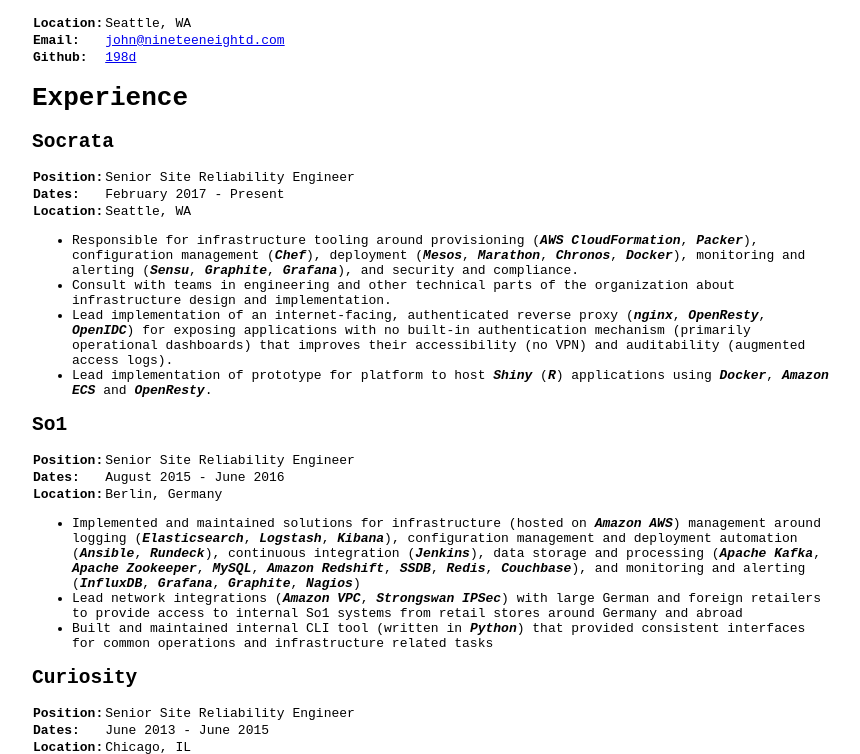
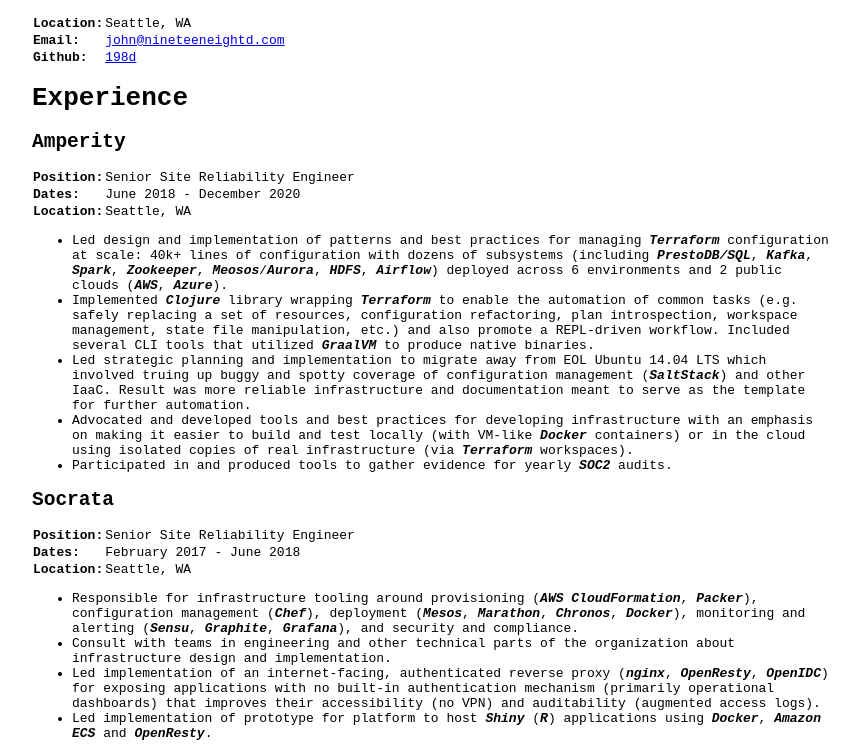
Before and after one commit to 198d/cv, a plain HTML site: page index.html in a window 1280 px wide. Shown: the part 50-804 px from the top of the page, without its empty margins (208-1068 px from the left). Drawn offline with Linux system fonts and the light colour scheme.

Commit message:
Add Amperity

```diff
--- a/index.html
+++ b/index.html
@@ -2,7 +2,7 @@
 <html>
 <head>
 <meta http-equiv="Content-Type" content="text/html; charset=utf-8" />
-<meta name="generator" content="Docutils 0.14: http://docutils.sourceforge.net/" />
+<meta name="generator" content="Docutils 0.16: http://docutils.sourceforge.net/" />
 <title>John MacKenzie</title>
 <style type="text/css">
 
@@ -64,6 +64,44 @@
 </table>
 <div class="section" id="experience">
 <h1>Experience</h1>
+<div class="section" id="amperity">
+<h2>Amperity</h2>
+<table class="docutils field-list" frame="void" rules="none">
+<col class="field-name" />
+<col class="field-body" />
+<tbody valign="top">
+<tr class="field"><th class="field-name">Position:</th><td class="field-body">Senior Site Reliability Engineer</td>
+</tr>
+<tr class="field"><th class="field-name">Dates:</th><td class="field-body">June 2018 - December 2020</td>
+</tr>
+<tr class="field"><th class="field-name">Location:</th><td class="field-body">Seattle, WA</td>
+</tr>
+</tbody>
+</table>
+<ul class="simple">
+<li>Led design and implementation of patterns and best practices for managing
+<em>Terraform</em> configuration at scale: 40k+ lines of configuration with dozens
+of subsystems (including <em>PrestoDB/SQL</em>, <em>Kafka</em>, <em>Spark</em>, <em>Zookeeper</em>,
+<em>Meosos</em>/<em>Aurora</em>, <em>HDFS</em>, <em>Airflow</em>) deployed across 6 environments and 2
+public clouds (<em>AWS</em>, <em>Azure</em>).</li>
+<li>Implemented <em>Clojure</em> library wrapping <em>Terraform</em> to enable the automation
+of common tasks (e.g. safely replacing a set of resources, configuration
+refactoring, plan introspection, workspace management, state file
+manipulation, etc.) and also promote a REPL-driven workflow. Included several
+CLI tools that utilized <em>GraalVM</em> to produce native binaries.</li>
+<li>Led strategic planning and implementation to migrate away from EOL Ubuntu
+14.04 LTS which involved truing up buggy and spotty coverage of configuration
+management (<em>SaltStack</em>) and other IaaC. Result was more reliable
+infrastructure and documentation meant to serve as the template for further
+automation.</li>
+<li>Advocated and developed tools and best practices for developing
+infrastructure with an emphasis on making it easier to build and test
+locally (with VM-like <em>Docker</em> containers) or in the cloud using isolated
+copies of real infrastructure (via <em>Terraform</em> workspaces).</li>
+<li>Participated in and produced tools to gather evidence for yearly <em>SOC2</em>
+audits.</li>
+</ul>
+</div>
 <div class="section" id="socrata">
 <h2>Socrata</h2>
 <table class="docutils field-list" frame="void" rules="none">
@@ -72,7 +110,7 @@
 <tbody valign="top">
 <tr class="field"><th class="field-name">Position:</th><td class="field-body">Senior Site Reliability Engineer</td>
 </tr>
-<tr class="field"><th class="field-name">Dates:</th><td class="field-body">February 2017 - Present</td>
+<tr class="field"><th class="field-name">Dates:</th><td class="field-body">February 2017 - June 2018</td>
 </tr>
 <tr class="field"><th class="field-name">Location:</th><td class="field-body">Seattle, WA</td>
 </tr>
@@ -85,11 +123,11 @@
 alerting (<em>Sensu</em>, <em>Graphite</em>, <em>Grafana</em>), and security and compliance.</li>
 <li>Consult with teams in engineering and other technical parts of the
 organization about infrastructure design and implementation.</li>
-<li>Lead implementation of an internet-facing, authenticated reverse proxy
+<li>Led implementation of an internet-facing, authenticated reverse proxy
 (<em>nginx</em>, <em>OpenResty</em>, <em>OpenIDC</em>) for exposing applications with no built-in
 authentication mechanism (primarily operational dashboards) that improves
 their accessibility (no VPN) and auditability (augmented access logs).</li>
-<li>Lead implementation of prototype for platform to host <em>Shiny</em> (<em>R</em>)
+<li>Led implementation of prototype for platform to host <em>Shiny</em> (<em>R</em>)
 applications using <em>Docker</em>, <em>Amazon ECS</em> and <em>OpenResty</em>.</li>
 </ul>
 </div>
@@ -115,7 +153,7 @@
 Kafka</em>, <em>Apache Zookeeper</em>, <em>MySQL</em>, <em>Amazon Redshift</em>, <em>SSDB</em>, <em>Redis</em>,
 <em>Couchbase</em>), and monitoring and alerting (<em>InfluxDB</em>, <em>Grafana</em>, <em>Graphite</em>,
 <em>Nagios</em>)</li>
-<li>Lead network integrations (<em>Amazon VPC</em>, <em>Strongswan IPSec</em>) with large
+<li>Led network integrations (<em>Amazon VPC</em>, <em>Strongswan IPSec</em>) with large
 German and foreign retailers to provide access to internal So1 systems from
 retail stores around Germany and abroad</li>
 <li>Built and maintained internal CLI tool (written in <em>Python</em>) that provided
```
